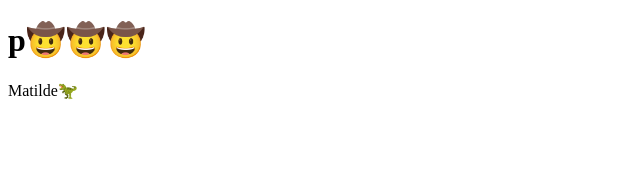
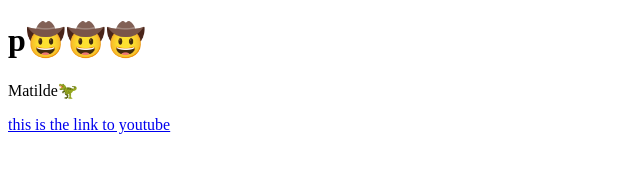
Before and after one commit to aw3733/upgraded-waffle, a plain HTML site: page index.html in a window 1280 px wide. Shown: the whole page, without its empty margins (0-640 px from the left). Drawn offline with Linux system fonts and the light colour scheme.

Commit message:
Update index.html

```diff
--- a/index.html
+++ b/index.html
@@ -3,5 +3,8 @@
  <body>
 	<h1>p🤠🤠🤠</h1>
    	<p>Matilde🦖</p>
+	<a href="https://www.youtube.com">this is the link to youtube</a>
+
+
  </body>
 </html>
```
